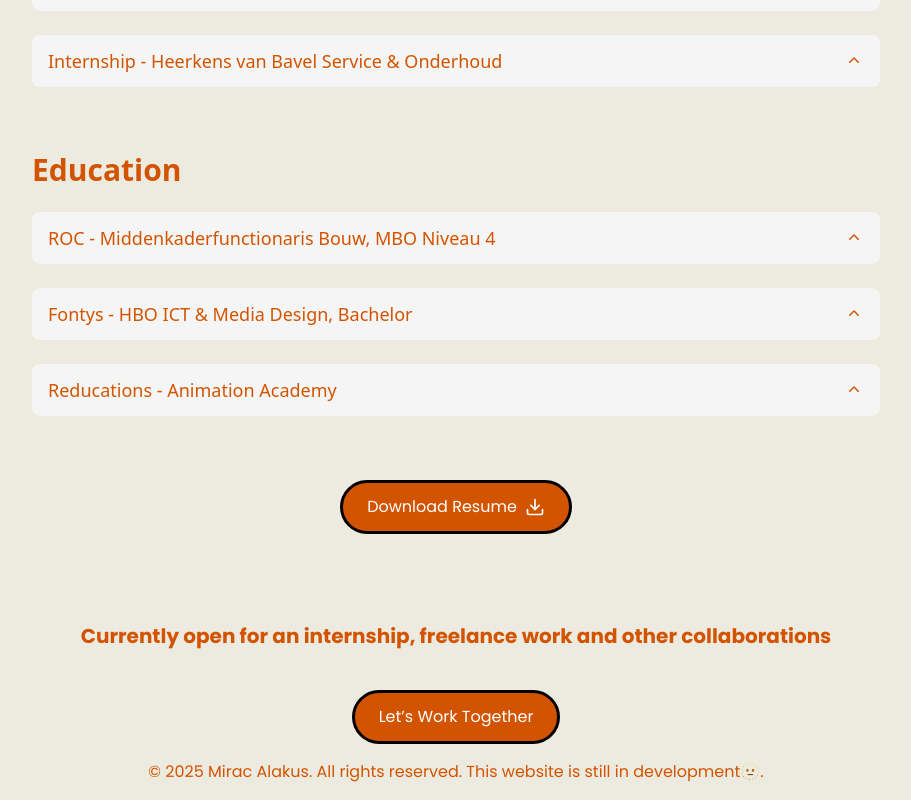
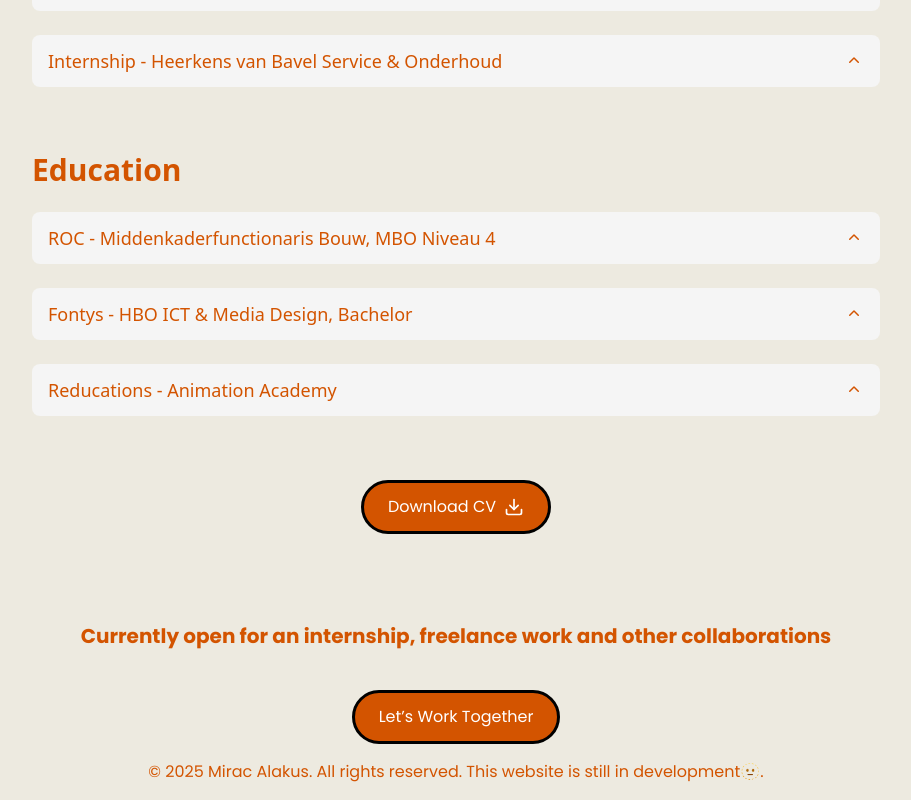
Before and after one commit to miracalakus/portfolio-website2025, a Next.js app: page /AboutMe in a window 1280 px wide. Shown: the part 1419-2219 px from the top of the page, without its empty margins (184-1095 px from the left). Built offline with nearby package versions, Linux system fonts and the light colour scheme.

Commit message:
update resume

```diff
--- a/src/app/components/Resume.tsx
+++ b/src/app/components/Resume.tsx
@@ -115,13 +115,13 @@ export default function ResumePage() {
 {/* Download PDF */}
     <div className='text-center'>
       <Link
-        href="/assets/CV.pdf"
+        href="/assets/CV_Mirac_Alakus.pdf"
         target="_blank"
         download
         className="btn font-subtitle"
         rel="noopener noreferrer"
       >
-        Download Resume
+        Download CV
         <Download className="w-5 h-5" />
       </Link>
     </div>
```
Also changed, not shown: 2 other files (tests, documents, lock files or other folders).
